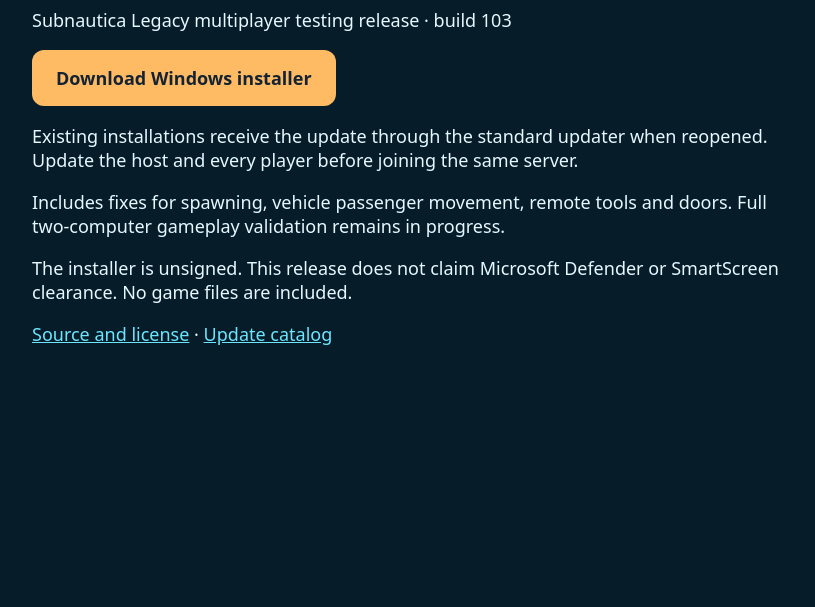
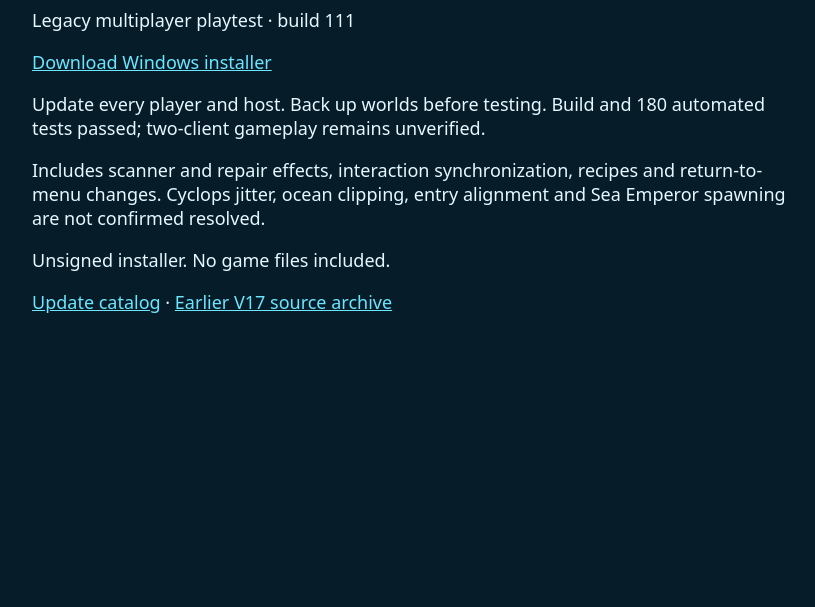
Before and after one commit to yahavlevy2011-dot/abyss-signal, a plain HTML site: page index.html in a window 1280 px wide. Shown: the part 193-800 px from the top of the page, without its empty margins (228-1043 px from the left). Drawn offline with Linux system fonts and the light colour scheme.

Commit message:
Publish TIDRA V1.0.1 build111 public interaction playtest

```diff
--- a/index.html
+++ b/index.html
@@ -1 +1 @@
-<!doctype html><html lang="en"><meta charset="utf-8"><meta name="viewport" content="width=device-width,initial-scale=1"><title>TIDRA V17 downloads</title><style>body{background:#071c29;color:#e5f8ff;font:18px system-ui;max-width:760px;margin:10vh auto;padding:24px}a{color:#6ce6ff}.download{display:inline-block;padding:16px 24px;background:#ffba64;color:#132333;border-radius:12px;text-decoration:none;font-weight:bold}</style><h1>TIDRA V17</h1><p>Subnautica Legacy multiplayer testing release · build 103</p><p><a class="download" href="TIDRA-Setup.exe">Download Windows installer</a></p><p>Existing installations receive the update through the standard updater when reopened. Update the host and every player before joining the same server.</p><p>Includes fixes for spawning, vehicle passenger movement, remote tools and doors. Full two-computer gameplay validation remains in progress.</p><p>The installer is unsigned. This release does not claim Microsoft Defender or SmartScreen clearance. No game files are included.</p><p><a href="TIDRA-V17-Source.zip">Source and license</a> · <a href="catalog.txt">Update catalog</a></p></html>
+<!doctype html><html lang="en"><meta charset="utf-8"><meta name="viewport" content="width=device-width,initial-scale=1"><title>TIDRA V1.0.1</title><style>body{background:#071c29;color:#e5f8ff;font:18px system-ui;max-width:760px;margin:10vh auto;padding:24px}a{color:#6ce6ff}</style><h1>TIDRA V1.0.1</h1><p>Legacy multiplayer playtest · build 111</p><p><a href="TIDRA-Setup.exe">Download Windows installer</a></p><p>Update every player and host. Back up worlds before testing. Build and 180 automated tests passed; two-client gameplay remains unverified.</p><p>Includes scanner and repair effects, interaction synchronization, recipes and return-to-menu changes. Cyclops jitter, ocean clipping, entry alignment and Sea Emperor spawning are not confirmed resolved.</p><p>Unsigned installer. No game files included.</p><p><a href="catalog.txt">Update catalog</a> · <a href="TIDRA-V17-Source.zip">Earlier V17 source archive</a></p></html>
```
Also changed, not shown: catalog.txt, 2 other files.
